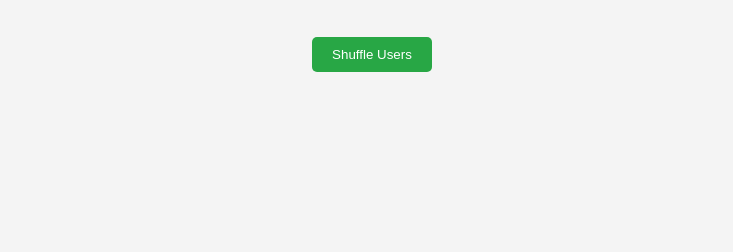
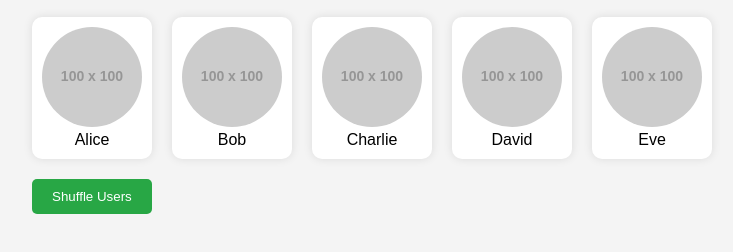
Before and after one commit to Opemipo7/FinCONNE-Assessment-, a plain HTML site: page Index.html in a window 1280 px wide. Shown: the part 60-312 px from the top of the page, without its empty margins (268-1001 px from the left). Drawn offline with Linux system fonts and the light colour scheme; placeholder pictures from the web are drawn by us.

Commit message:
Update Index.html

```diff
--- a/Index.html
+++ b/Index.html
@@ -4,7 +4,7 @@
   <meta charset="UTF-8">
   <meta name="viewport" content="width=device-width, initial-scale=1.0">
   <title>FinCONNE User List</title>
-  <link rel="stylesheet" href="styles.css">
+  <link rel="stylesheet" href="Styles.css">
 </head>
 <body>
   <header>
@@ -14,6 +14,6 @@
     <ul id="user-list"></ul>
     <button id="shuffle-btn">Shuffle Users</button>
   </main>
-  <script src="script.js" defer></script>
+  <script src="Scripts.js" defer></script>
 </body>
 </html>
```
